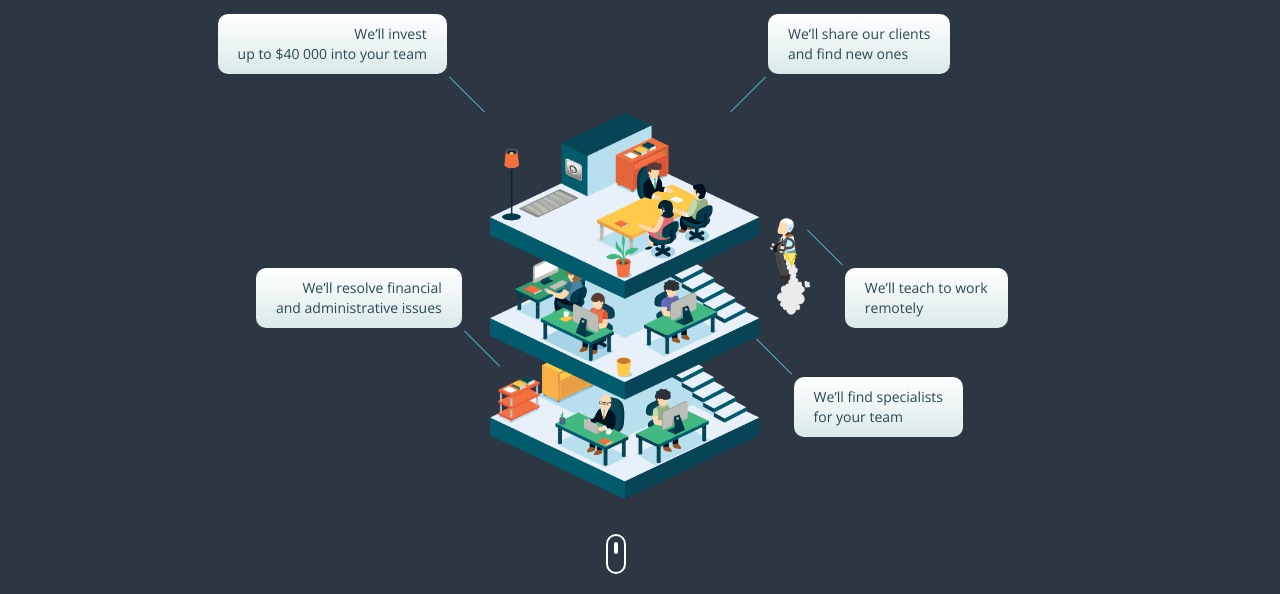
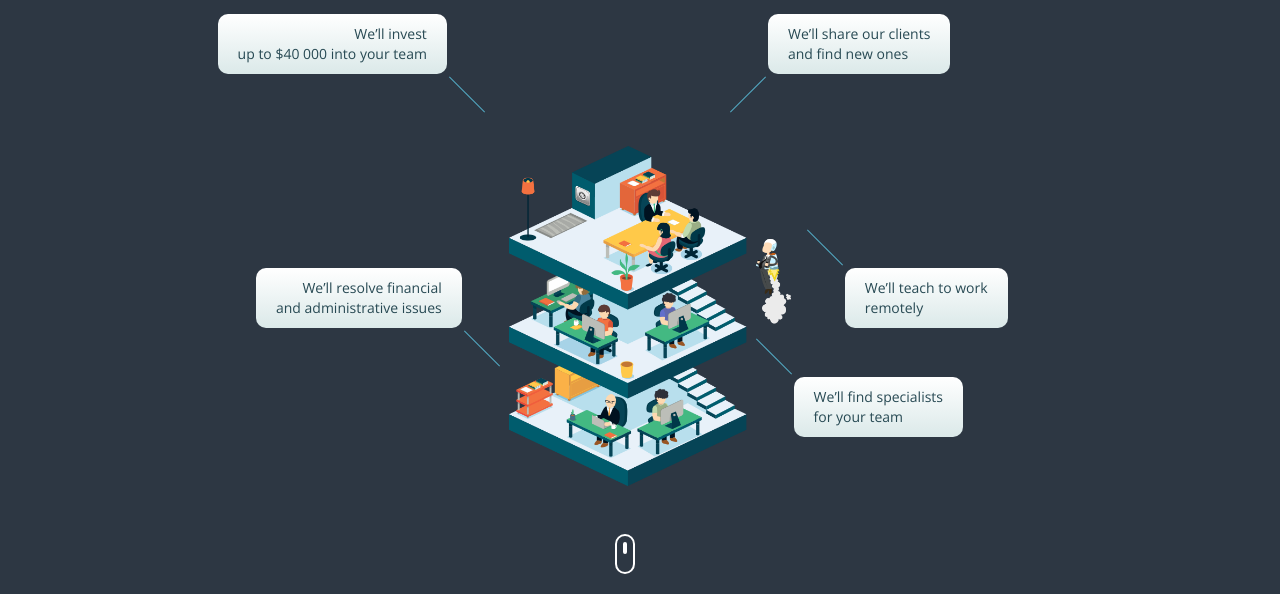
Before and after one commit to opsway/joinus, a plain HTML site: page _index.html in a window 1280 px wide. Shown: the part 206-800 px from the top of the page. Drawn offline with nearby package versions, Linux system fonts and the light colour scheme.

Commit message:
anchor & bg fix

```diff
--- a/scss/blocks/_main.scss
+++ b/scss/blocks/_main.scss
@@ -7,6 +7,9 @@
   background-position-x: calc(50% + 10px);
   background-position-y: 72%;
   position: relative;
+  @media (max-width: 1440px) {
+    background-size: 22%;
+  }
 }
 
 .main--heading {
@@ -103,7 +106,7 @@
 .main--anchor {
   position: absolute;
   left: 50%;
-  margin-left: -34px; // todo: 1360-1440
+  margin-left: -34px;
   bottom: 20px;
   width: 20px;
   height: 40px;
@@ -119,4 +122,7 @@
     left: 6px;
     top: 6px;
   }
+  @media (max-width: 1440px) {
+    margin-left: -25px;
+  }
 }
```
Also changed, not shown: css/styles.css, 1 other file.
